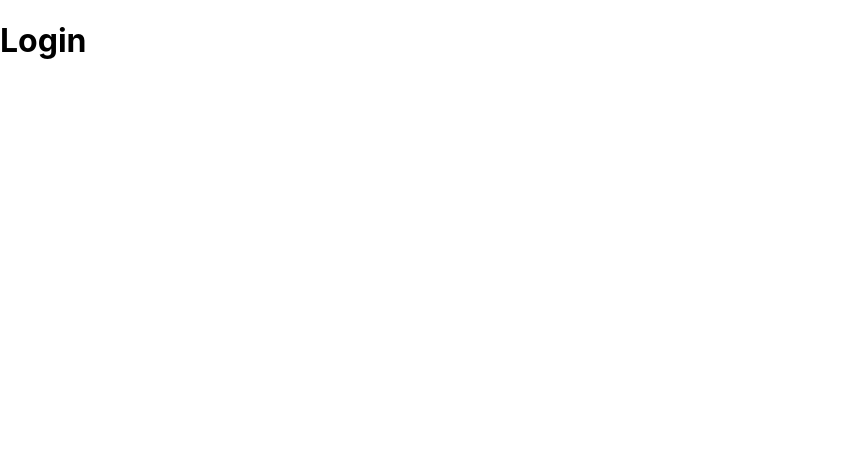
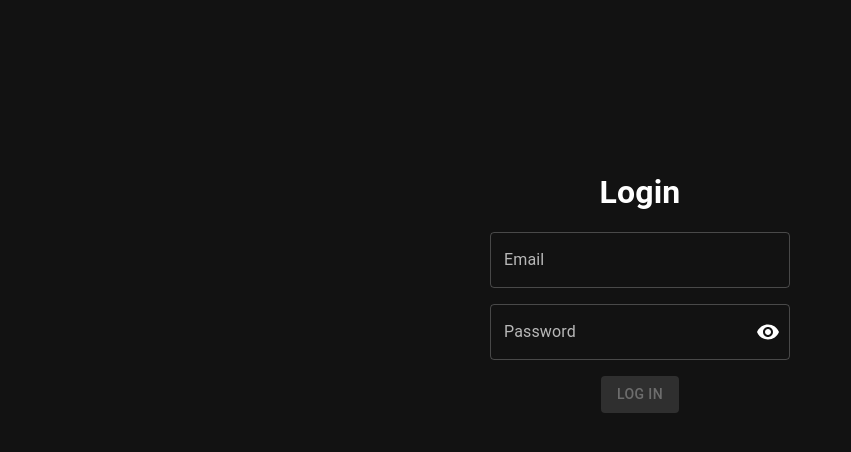
Before and after one commit to n3tn0de/login, a React (Create React App) app: page /login in a window 1280 px wide. Shown: the top 452 px of the page, without its empty margins (0-851 px from the left). Built offline with nearby package versions, Linux system fonts and the light colour scheme.

Commit message:
Add styles/components for login

```diff
--- a/package.json
+++ b/package.json
@@ -5,6 +5,7 @@
   "dependencies": {
     "@emotion/react": "^11.11.0",
     "@emotion/styled": "^11.11.0",
+    "@mui/icons-material": "^5.11.16",
     "@mui/material": "^5.13.1",
     "@testing-library/jest-dom": "^5.16.5",
     "@testing-library/react": "^13.4.0",
@@ -16,6 +17,7 @@
     "@types/react-router-dom": "^5.3.3",
     "react": "^18.2.0",
     "react-dom": "^18.2.0",
+    "react-query": "^3.39.3",
     "react-router-dom": "^5.3.4",
     "react-scripts": "5.0.1",
     "typescript": "^4.9.5",
--- a/src/components/Login/Login.tsx
+++ b/src/components/Login/Login.tsx
@@ -1,9 +1,103 @@
-import React from 'react';
+import React, { useState } from 'react';
+import Grid from '@mui/material/Grid';
+import Box from '@mui/material/Box';
+import Button from '@mui/material/Button';
+import FormControl from '@mui/material/FormControl';
+import OutlinedInput from '@mui/material/OutlinedInput';
+import InputLabel from '@mui/material/InputLabel';
+import IconButton from '@mui/material/IconButton';
+import InputAdornment from '@mui/material/InputAdornment';
+import Visibility from '@mui/icons-material/Visibility';
+import VisibilityOff from '@mui/icons-material/VisibilityOff';
 
 export const Login = () => {
+  const [isPasswordVisible, togglePasswordVisibility] = useState(false)
+  const [login, setLogin] = useState('')
+  const [password, setPassword] = useState('')
+
+  const handleShowPassword = () => {
+    togglePasswordVisibility(!isPasswordVisible)
+  }
+
+  const handleLoginInput = (event: React.ChangeEvent<HTMLInputElement>) => {
+    setLogin(event.target.value)
+  }
+
+  const handlePasswordInput = (event: React.ChangeEvent<HTMLInputElement>) => {
+    setPassword(event.target.value)
+  }
+
+  const handleSubmit = (event: React.FormEvent) => {
+    event.preventDefault()
+    console.log(login, password)
+  }
+
   return (
-    <div className="Login">
-      <h1>Login</h1>
-    </div>
+    <Grid
+      container
+      direction="column"
+      alignItems="center"
+    >
+      <Grid item xs={3}>
+        <Box
+          onSubmit={handleSubmit}
+          width="300px"
+          display="flex"
+          flexDirection="column"
+          justifyContent="center"
+          alignItems="center"
+          component="form"
+          mt={20}
+          sx={{
+            '& > :not(style)': { m: 1 }
+          }}
+          noValidate
+        >
+          <h1>Login</h1>
+          <FormControl sx={{ width: '100%' }} variant="outlined">
+            <InputLabel htmlFor="login">Email</InputLabel>
+            <OutlinedInput
+              value={login}
+              onChange={handleLoginInput}
+              required
+              type='email'
+              id="login"
+              label="Login"
+            />
+          </FormControl>
+          <FormControl sx={{ width: '100%' }} variant="outlined">
+            <InputLabel htmlFor="password">Password</InputLabel>
+            <OutlinedInput
+              value={password}
+              onChange={handlePasswordInput}
+              required
+              type={isPasswordVisible ? 'text' : 'password'}
+              endAdornment={
+                <InputAdornment position="end">
+                  <IconButton
+                    aria-label="toggle password visibility"
+                    onClick={handleShowPassword}
+                    onMouseDown={handleShowPassword}
+                    edge="end"
+                  >
+                    {isPasswordVisible ? <VisibilityOff /> : <Visibility />}
+                  </IconButton>
+                </InputAdornment>
+              }
+              id="password"
+              label="Password"
+            />
+          </FormControl>
+          <Button
+            variant="contained"
+            onClick={handleSubmit}
+            disabled={!(password && login)}
+            type="submit"
+          >
+            Log In
+          </Button>
+        </Box>
+      </Grid>
+    </Grid>
   );
 }
--- a/src/index.tsx
+++ b/src/index.tsx
@@ -6,6 +6,14 @@ import {
   Route,
   Redirect,
 } from "react-router-dom";
+
+import CssBaseline from '@mui/material/CssBaseline';
+import {
+  ThemeProvider,
+  ThemeOptions,
+  createTheme,
+  responsiveFontSizes,
+} from '@mui/material/styles';
 
 import reportWebVitals from './reportWebVitals';
 
@@ -20,8 +28,25 @@ const root = ReactDOM.createRoot(
   document.getElementById('root') as HTMLElement
 );
 
+export const themeOptions: ThemeOptions = {
+  palette: {
+    mode: 'dark',
+    primary: {
+      main: '#3f51b5',
+    },
+    secondary: {
+      main: '#f50057',
+    },
+  },
+};
+
+let theme = createTheme(themeOptions);
+theme = responsiveFontSizes(theme);
+
 root.render(
   <React.StrictMode>
+    <ThemeProvider theme={theme}>
+      <CssBaseline />
       <Router>
         <Switch>
           <Route exact path='/'>
@@ -46,6 +71,7 @@ root.render(
           </Route>
         </Switch>
       </Router>
+    </ThemeProvider>
   </React.StrictMode>
 );
 
--- a/tsconfig.json
+++ b/tsconfig.json
@@ -22,5 +22,8 @@
   },
   "include": [
     "src"
-  ]
+  ],
+  "paths": {
+    "@mui/styled-engine": ["./node_modules/@mui/styled-engine-sc"]
+  }
 }
```
Also changed, not shown: 1 other file (tests, documents, lock files or other folders). Lines whose indentation alone changed are shown as unchanged.
